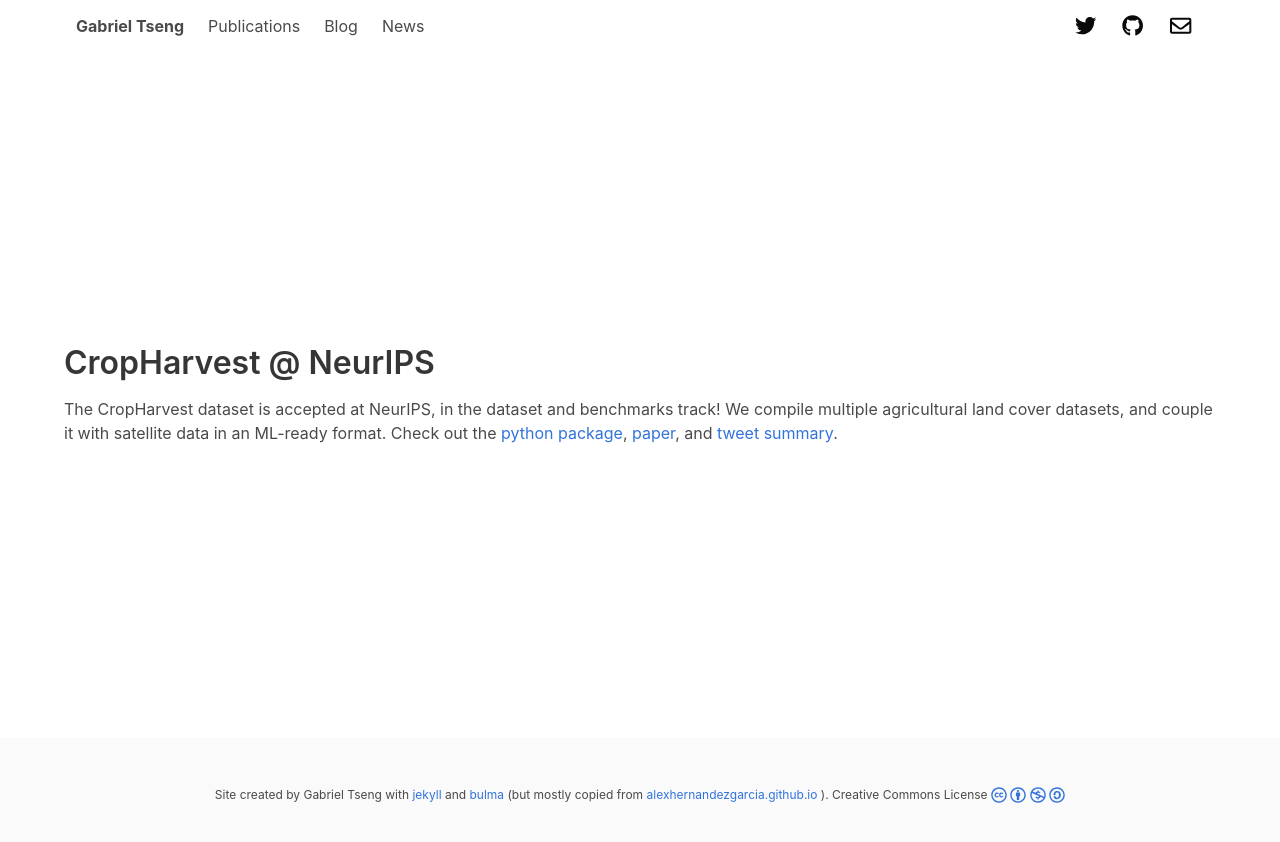
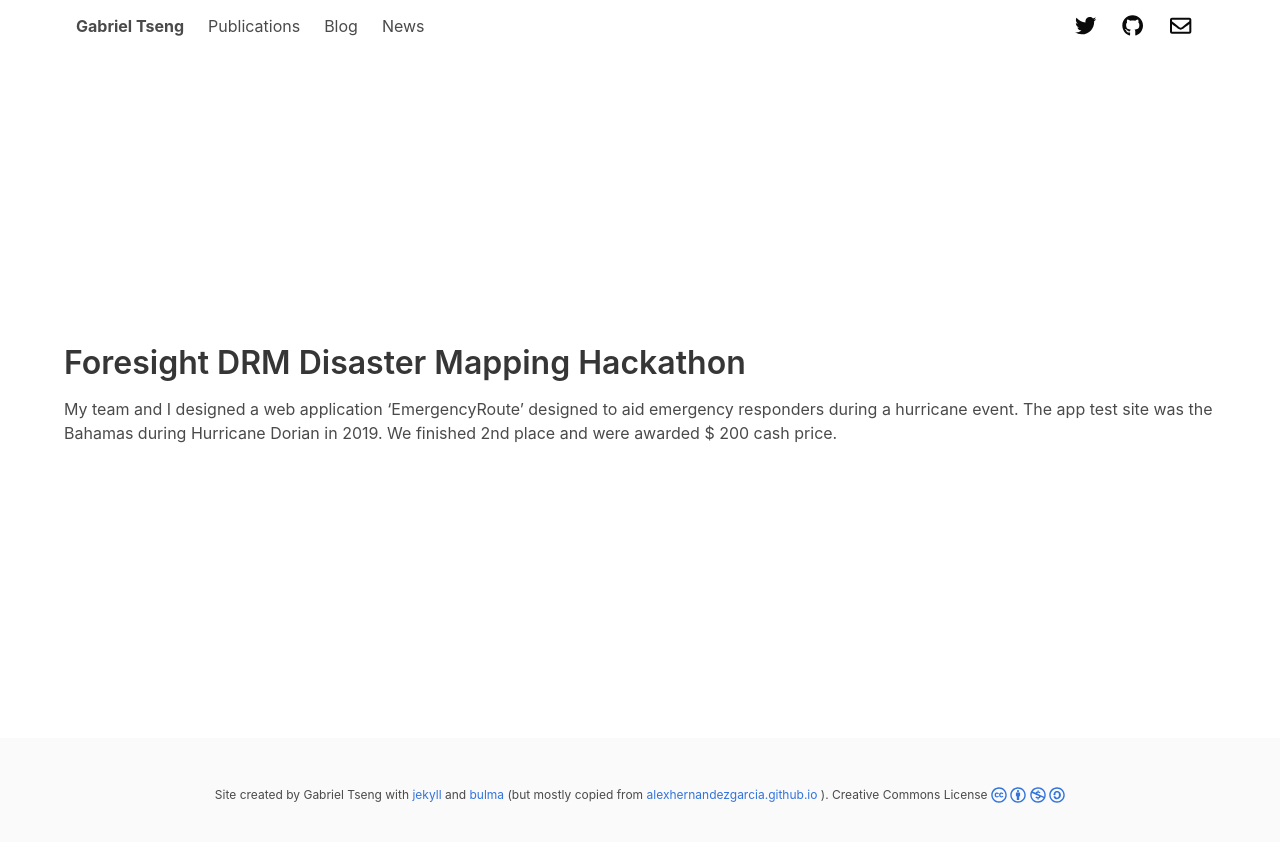
Before and after one commit to lisahligono/lisahligono.github.io, a Jekyll site: the page built from _news/cropharvest_2021.md, in a window 1280 px wide. Shown: the top 842 px of the page. Built offline with Jekyll 4.4.1, drawn with Linux system fonts in a browser that asks for light colours; nearby versions of some CDN libraries; a style sheet for code colours, icons or effects is not loaded.

Commit message:
Update cropharvest_2021.md

```diff
--- a/_news/cropharvest_2021.md
+++ b/_news/cropharvest_2021.md
@@ -1,6 +1,6 @@
 ---
-date: 2021-10-10
-title: CropHarvest @ NeurIPS
+date: 2023-04-21
+title: Foresight DRM Disaster Mapping Hackathon
 layout: page
 ---
-The CropHarvest dataset is accepted at NeurIPS, in the dataset and benchmarks track! We compile multiple agricultural land cover datasets, and couple it with satellite data in an ML-ready format. Check out the [python package](https://github.com/nasaharvest/cropharvest), [paper](https://openreview.net/forum?id=JtjzUXPEaCu), and [tweet summary](https://twitter.com/gabriel_tseng/status/1490727718425710594).
+My team and I designed a web application 'EmergencyRoute' designed to aid emergency responders during a hurricane event. The app test site was the Bahamas during Hurricane Dorian in 2019. We finished 2nd place and were awarded $ 200 cash price.
```
